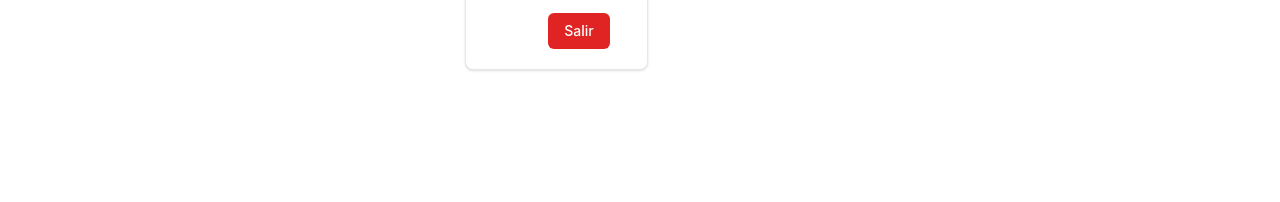
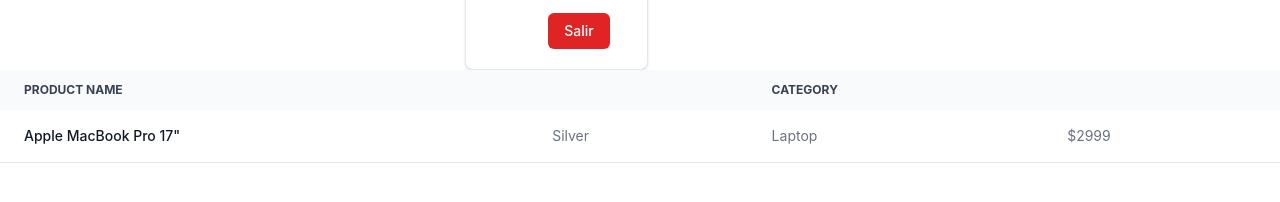
Before and after one commit to Ricaidito/food-forecast-client, a React (Vite) app: page /admin/micuenta in a window 1280 px wide. Shown: the part 328-530 px from the top of the page. Built offline with nearby package versions, Linux system fonts and the light colour scheme; no server answers.

Commit message:
added watchlist feature

```diff
--- a/src/Components/Admin/Product/Product.jsx
+++ b/src/Components/Admin/Product/Product.jsx
@@ -1,6 +1,12 @@
 import { useParams } from "react-router-dom";
 import { useEffect, useState } from "react";
+import useUserContext from "../../../Contexts/useUserContext";
 import { getProductByIdWithPrice } from "../../../services/products.service";
+import {
+  getProductWatchlist,
+  addProductWatchlist,
+  deleteProductWatchlist,
+} from "../../../services/watchlist.service";
 import {
   LineChart,
   Line,
@@ -12,9 +18,11 @@
 } from "recharts";
 import { Table } from "flowbite-react";
 import { format, parseISO } from "date-fns";
+import { is } from "date-fns/locale";
 
 const Product = () => {
   const { productId } = useParams();
+  const { userID } = useUserContext();
   const [productWithPrice, setProduct] = useState({
     product: {
       _id: "",
@@ -27,6 +35,8 @@
     },
     priceHistory: [],
   });
+
+  const [isChecked, setIsChecked] = useState(false);
 
   const formatDateToMMDDYYYY = dateString => {
     const date = parseISO(dateString);
@@ -43,8 +53,32 @@
     });
   };
 
+  const handleWatchlist = event => {
+    if (event.target.checked) {
+      console.log("hola!!");
+      addProductWatchlist(userID, productId).then(() => {
+        setIsChecked(true);
+      });
+    } else {
+      deleteProductWatchlist(userID, productId).then(() => {
+        setIsChecked(false);
+      });
+    }
+  };
+
+  const getWatchlist = () => {
+    getProductWatchlist(userID).then(response => {
+      const watchlist = response.data.watchList;
+      const product = watchlist.find(item => item === productId);
+      if (product) {
+        setIsChecked(true);
+      }
+    });
+  };
+
   useEffect(() => {
     getProduct();
+    getWatchlist();
   }, []);
 
   const CustomTooltip = ({ active, payload }) => {
@@ -105,6 +139,34 @@
                   {formatDate(productWithPrice.product.extractionDate)}
                 </p>
               </div>
+              <div>
+                <div className=" mb-2">
+                  <p className="text-md font-bold leading-tight tracking-tight text-gray-700">
+                    Notify when price changes?
+                  </p>
+                </div>
+                <label className="relative inline-flex cursor-pointer items-center">
+                  <input
+                    type="checkbox"
+                    value=""
+                    className="peer sr-only"
+                    checked={isChecked}
+                    onChange={handleWatchlist}
+                  />
+                  <div className="peer h-6 w-11 rounded-full bg-gray-200 after:absolute after:left-[2px] after:top-[2px] after:h-5 after:w-5 after:rounded-full after:border after:border-gray-300 after:bg-white after:transition-all after:content-[''] peer-checked:bg-blue-600 peer-checked:after:translate-x-full peer-checked:after:border-white peer-focus:outline-none peer-focus:ring-4 peer-focus:ring-blue-300"></div>
+                </label>
+              </div>
+              <div>
+                <div className=" mb-2">
+                  <p className="text-md font-bold leading-tight tracking-tight text-gray-700">
+                    Get email notifications when price changes?
+                  </p>
+                </div>
+                <label className="relative inline-flex cursor-pointer items-center">
+                  <input type="checkbox" value="" className="peer sr-only" />
+                  <div className="peer h-6 w-11 rounded-full bg-gray-200 after:absolute after:left-[2px] after:top-[2px] after:h-5 after:w-5 after:rounded-full after:border after:border-gray-300 after:bg-white after:transition-all after:content-[''] peer-checked:bg-blue-600 peer-checked:after:translate-x-full peer-checked:after:border-white peer-focus:outline-none peer-focus:ring-4 peer-focus:ring-blue-300"></div>
+                </label>
+              </div>
             </div>
           </div>
         </div>
--- a/src/Components/Admin/Settings/Settings.jsx
+++ b/src/Components/Admin/Settings/Settings.jsx
@@ -56,6 +56,37 @@
           </div>
         </div>
       </div>
+      <div>
+        <div className="relative overflow-x-auto">
+          <table className="w-full text-left text-sm text-gray-500">
+            <thead className="bg-gray-50 text-xs uppercase text-gray-700">
+              <tr>
+                <th scope="col" class="px-6 py-3">
+                  Product name
+                </th>
+                <th scope="col" class="px-6 py-3"></th>
+                <th scope="col" class="px-6 py-3">
+                  Category
+                </th>
+                <th scope="col" class="px-6 py-3"></th>
+              </tr>
+            </thead>
+            <tbody>
+              <tr className="border-b bg-white">
+                <th
+                  scope="row"
+                  className="whitespace-nowrap px-6 py-4 font-medium text-gray-900"
+                >
+                  Apple MacBook Pro 17"
+                </th>
+                <td className="px-6 py-4">Silver</td>
+                <td className="px-6 py-4">Laptop</td>
+                <td className="px-6 py-4">$2999</td>
+              </tr>
+            </tbody>
+          </table>
+        </div>
+      </div>
     </div>
   );
 };
--- /dev/null
+++ b/src/services/watchlist.service.js
@@ -0,0 +1,21 @@
+import axios from "axios";
+
+const url = "http://localhost:8000";
+
+const getProductWatchlist = userID => {
+  return axios.get(`${url}/user-config/config/${userID}`);
+};
+
+const addProductWatchlist = (userID, product) => {
+  return axios.post(
+    `${url}/user-config/config/watch-list/${userID}/${product}`
+  );
+};
+
+const deleteProductWatchlist = (userID, product) => {
+  return axios.delete(
+    `${url}/user-config/config/watch-list/${userID}/${product}`
+  );
+};
+
+export { getProductWatchlist, addProductWatchlist, deleteProductWatchlist };
```
